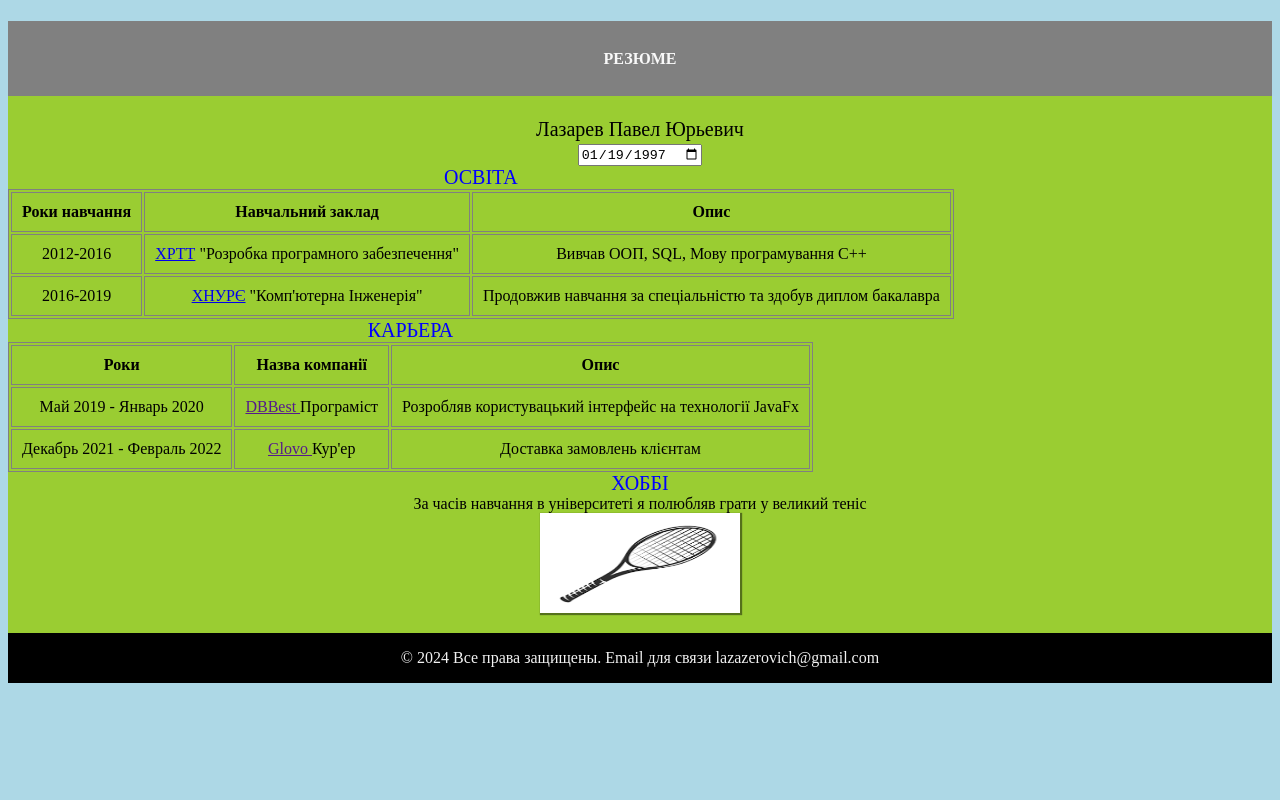
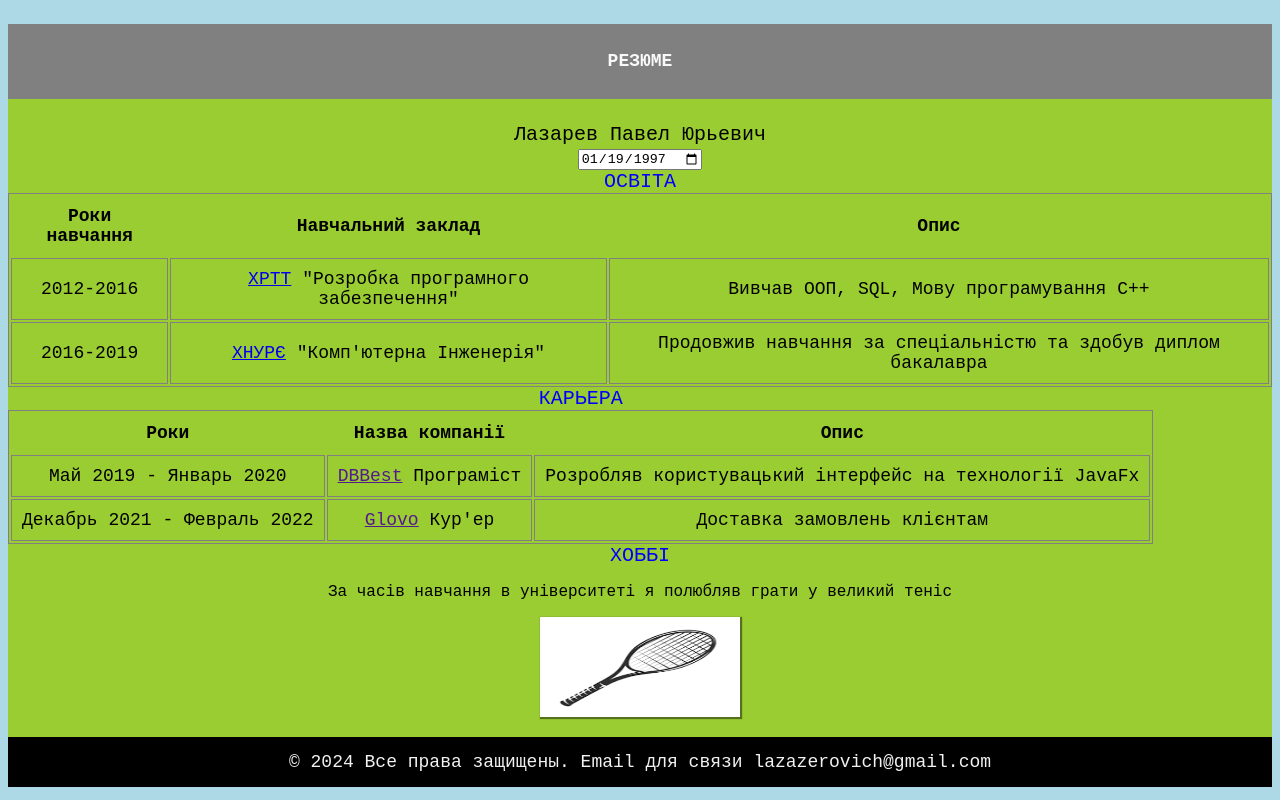
Before and after one commit to Pchelovec/webSite0, a plain HTML site: page index.html in a window 1280 px wide. Drawn offline with Linux system fonts and the light colour scheme.

Commit message:
Add files via upload
code refactoring

```diff
--- a/index.html
+++ b/index.html
@@ -8,9 +8,14 @@ Click nbfs://nbhost/SystemFileSystem/Templates/Other/html.html to edit this temp
         <title>HTML Резюме</title>
         <meta charset="UTF-8">
         <meta name="viewport" content="width=device-width, initial-scale=1.0">
+
+        <!--importing css style-->
         <link href="style.css" type="text/css" rel="stylesheet">
+
+        <!--importing scripts-->
         <script src="res/JQuery/jquery-2.1.1.min.js"></script>
-        <script src="scripts.js"></script>    </head>
+        <script src="scripts.js"></script>
+    </head>
     <body>
 
         <div class="rezume">
@@ -20,11 +25,11 @@ Click nbfs://nbhost/SystemFileSystem/Templates/Other/html.html to edit this temp
             </header>
 
             <div class="myText">
-                <div>Лазарев Павел Юрьевич</div>
+                <div id="fio">Лазарев Павел Юрьевич</div>
                 <input type="date" value="1997-01-19" />
             </div>
 
-            <table class="educationTable">
+            <table id="educationTable">
                 <caption>ОСВІТА</caption>
                 <thead>
                     <tr>
@@ -45,7 +50,7 @@ Click nbfs://nbhost/SystemFileSystem/Templates/Other/html.html to edit this temp
                 </tr>
             </table>
 
-            <table class="workTable">
+            <table id="workTable">
                 <caption>КАРЬЕРА</caption>
                 <thead>
                     <tr>
@@ -56,37 +61,26 @@ Click nbfs://nbhost/SystemFileSystem/Templates/Other/html.html to edit this temp
                 </thead>
                 <tr>
                     <td>Май 2019 - Январь 2020</td>
-                    <td><a id="openDBBestDialog" href="">DBBest </a>Програміст</td>
+                    <td><a id="openDBBestDialog" href="">DBBest</a> Програміст</td>
                     <td>Розробляв користувацький інтерфейс на технології JavaFx</td>
                 </tr>
                 <tr>
                     <td>Декабрь 2021 - Февраль 2022</td>
-                    <td><a id="openGlovoDialog" href="">Glovo </a>Кур'ер</td>
+                    <td><a id="openGlovoDialog" href="">Glovo</a> Кур'ер</td>
                     <td>Доставка замовлень клієнтам</td>
                 </tr>
             </table>
 
 
-            <div class="hobbyContainer">
+            <div id="hobbyContainer" class="myText">
                 <div class="title0">ХОББІ</div>
-                <div>За часів навчання в університеті я полюбляв грати у великий теніс</div>
+                <p>За часів навчання в університеті я полюбляв грати у великий теніс</p>
                 <img id ="img1" class="player" src="res/img/tennis_r.png" height="100" width="200" alt="tennis"/>
             </div>
-            <!--            <div class="hobbyContainer" style="display: false;">
-                            <div class="title0">ХОББІ</div>
-                            <div>За часів навчання в університеті я полюбляв грати у великий теніс</div>
-                            <div class="court">
-                                <img id ="img1" class="player" src="res/img/tennis_r.png" height="100" width="200"/><br>
-                                <img id="tennisBall" class="ball" src="res/img/ball.jfif" height="50" width="50"/><br>
-                                <img id ="img2" class="player" src="res/img/tennis_r.png" height="100" width="200" style="transform: scale(-1, 1);"/>
-                            </div>
-                        </div>-->
 
             <footer>
                 &copy; 2024 Все права защищены. Email для связи lazazerovich@gmail.com
             </footer>
         </div>
-
-
     </body>
 </html>
--- a/scripts.js
+++ b/scripts.js
@@ -2,6 +2,11 @@
  * Click nbfs://nbhost/SystemFileSystem/Templates/Licenses/license-default.txt to change this license
  * Click nbfs://nbhost/SystemFileSystem/Templates/ClientSide/javascript.js to edit this template
  */
+
+//function fixSize(){
+//    console.log(document.getElementsByClassName('rezume')[0]);
+//    document.getElementsByClassName('rezume')[0].setAttribute("style","widht:500px");
+//}
 
 //срабатывает при загрузке web page
 $(document).ready(function () {
@@ -10,11 +15,13 @@ $(document).ready(function () {
     //показать alert по клику кнопки с id
     $("#openDBBestDialog").click(function () {
         alert("Я работал в DBBest!");
+        return false;
     });
 
     //показать alert по клику кнопки с id
     $("#openGlovoDialog").click(function () {
         alert("Я работал в Глово!");
+        return false;
     });
 
     //поочередно меняет состояния анимации если класс player(картинка) были кликнуты
@@ -26,5 +33,5 @@ $(document).ready(function () {
         }
     });
 
-
+    //fixSize();
 });
--- a/style.css
+++ b/style.css
@@ -1,78 +1,80 @@
-body {
+body{
     background-color: lightblue;
-    /*font: italic small-caps normal 20px/1.4 sans-serif;*/
-  /*#d5f0dc*/
+    font-family: monospace;
+    font-size: 18px;
 }
 
-header {
+.rezume{
+    background-color: yellowgreen;
+    height: 100%;
+    width: 100%;
+}
+
+.rezume header h4{
     line-height: 75px;
     text-align: center;
     text-transform: uppercase;
     background-color: #808080;
     color: #f9f9f9;
 }
+
 .myText{
+    text-align: center;
     font-size: 20px;
     color: black;
 }
-.rezume{
-    text-align: center;
-    background-color: yellowgreen;
+
+/*TABLE BEGIN*/
+.rezume table caption, .title0{
+    font-size:20px;
+    color:blue;
 }
-
-/*------TABLE BEGIN*/
-table,th,td{
+.rezume table, tr, td{
     border: 1px solid grey;
     text-align:center;
 }
-
-th,td{
+.rezume th, td{
     padding:10px;
 }
-caption, .title0{
-    font-size:20px;
-    color:blue;
+/*TABLE END*/
+
+/*HOBBY SECTION*/
+#hobbyContainer p{
+    font-size: 16px;
+    color: black;
 }
-/*TABLE END------------*/
-.court{
-    border: 8px dashed #444;
-    /*height: 400px;*/
-    /*width: 600px;*/
-}
-#tennisBall{
 
-}
-/*animation*/
+/*ANIMATION FOR IMG (MOVE TO POSITION +-)*/
 .player {
-  font-family: monospace;
-/*  background-color: gold;
-  color: #222;*/
-  /*font-size: 16px;*/
-  /*line-height: 1.45;*/
-  /*width: 175px;*/
-  text-align: center;
-  /*padding: 36px 16px;*/
-  box-shadow: 1px 1px 1px 1px rgba(0, 0, 0, .45);
-  /*cursor: pointer;*/
-  /*transition: box-shadow .15s linear;*/
-  animation: move 3s infinite paused;
+    font-family: monospace;
+    text-align: center;
+    box-shadow: 1px 1px 1px 1px rgba(0, 0, 0, .45);
+    animation: move 3s infinite paused;
 }
 
 .player:hover {
-  box-shadow: 1px 1px 1px 1px #000;
+    box-shadow: 1px 1px 1px 1px #000;
 }
 
 @keyframes move {
-  0% { margin-left: 0px; }
-  40% { margin-left: -250px; }
-  80% { margin-left: 250px; }
-  100% { margin-left: 0px; }
+    0% {
+        margin-left: 0px;
+    }
+    40% {
+        margin-left: -250px;
+    }
+    80% {
+        margin-left: 250px;
+    }
+    100% {
+        margin-left: 0px;
+    }
 }
 
-
 footer {
+    text-align: center;
     line-height: 50px;
     background-color: #000;
     color: #f1f1f1;
-    margin-top: 16px;
+    margin-top: 14px;
 }
```
